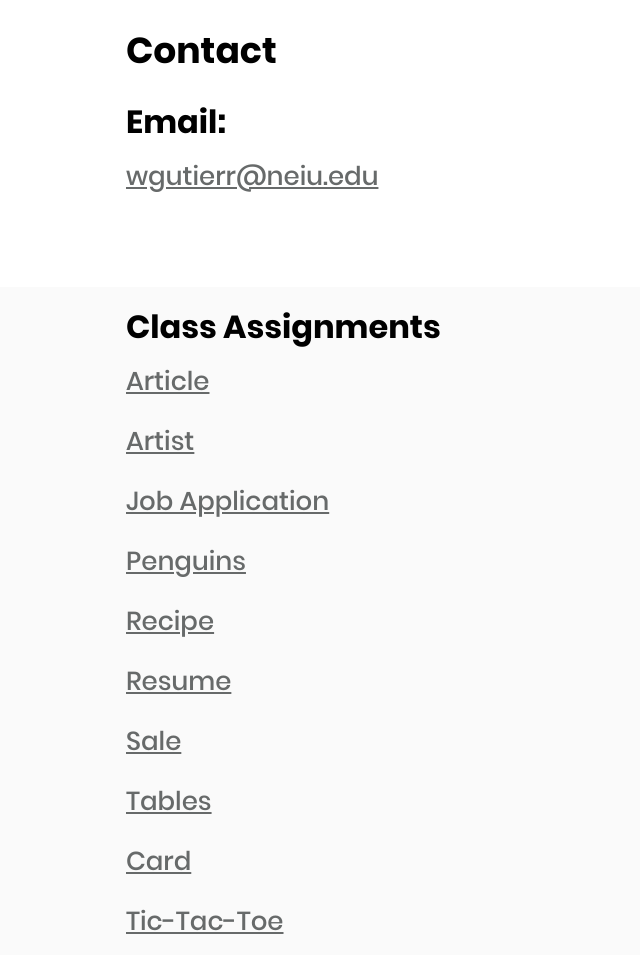
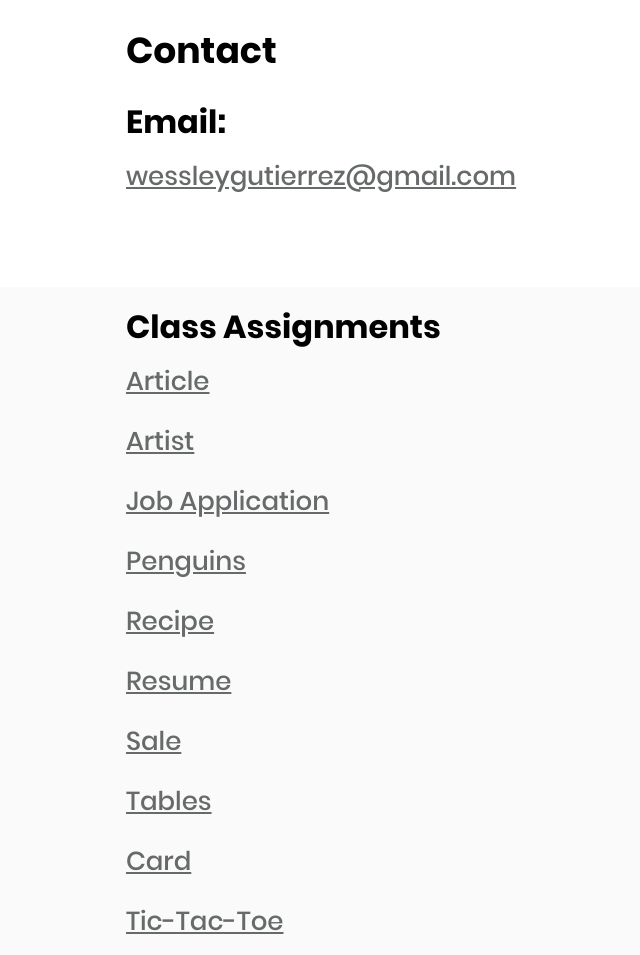
Before and after one commit to wessleygutierrez/wessleygutierrez.github.io, a plain HTML site: page index.html in a window 1280 px wide. Shown: the part 2444-3399 px from the top of the page, without its empty margins (18-658 px from the left). Drawn offline with nearby package versions, Linux system fonts and the light colour scheme.

Commit message:
Updated contact email.

```diff
--- a/index.html
+++ b/index.html
@@ -68,7 +68,7 @@
 			<div class="within content">
 				<h1>Contact</h1>
 				<h2>Email:</h2>
-				<a href="mailto:wgutierr@neiu.edu">wgutierr@neiu.edu</a>
+				<a href="mailto:wessleygutierrez@gmail.com">wessleygutierrez@gmail.com</a>
 			</div>
 		</div>
 		<div id="class">
```
